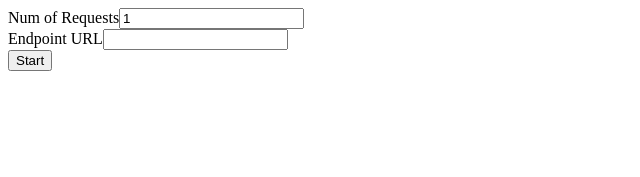
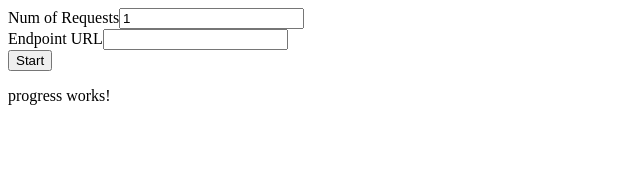
Before and after one commit to wadefleming-nz/azure-load-tester, an Angular app: page / in a window 1280 px wide. Shown: the top 177 px of the page, without its empty margins (0-640 px from the left). Built offline with nearby package versions, Linux system fonts and the light colour scheme.

Commit message:
add progress component to load tester component

```diff
--- a/src/app/components/load-tester/load-tester.component.html
+++ b/src/app/components/load-tester/load-tester.component.html
@@ -1 +1,2 @@
 <app-inputs (startClicked)="onStartClicked($event)"></app-inputs>
+<app-progress></app-progress>
```
